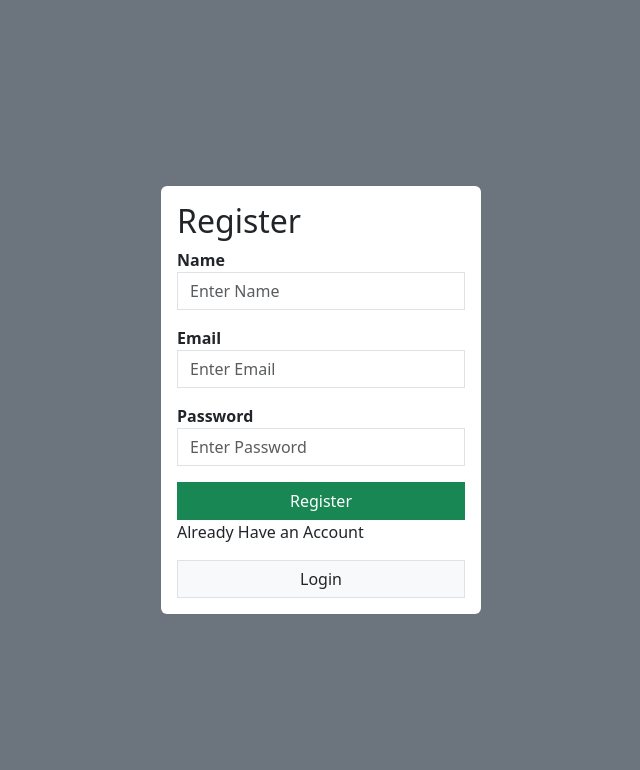
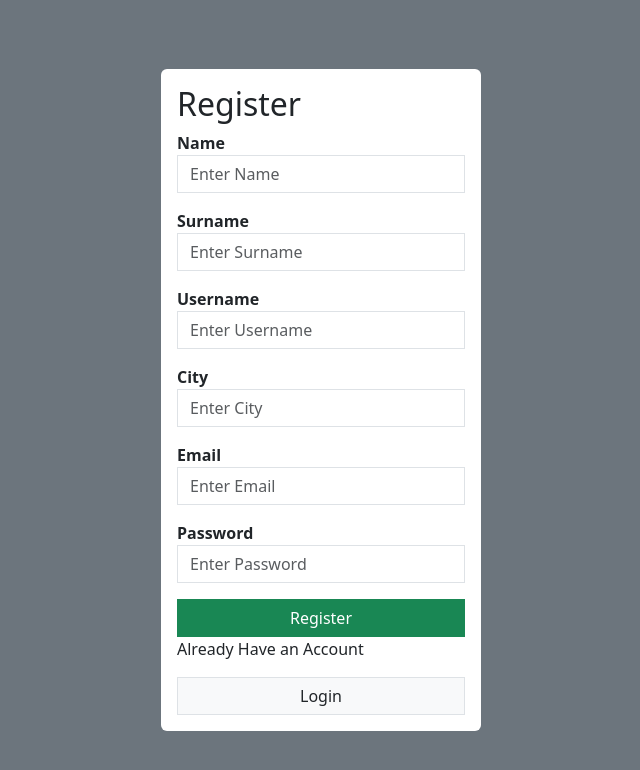
Before and after one commit to CodecoolGlobal/freestyle-mern-project-react-annamzielinska, a React (Create React App) app in the folder client/: page /Signup in a window 1280 px wide. Shown: the top 770 px of the page, without its empty margins (319-959 px from the left). Built offline with nearby package versions, Linux system fonts and the light colour scheme.

Commit message:
added more of signup i just to want merge with bartosz

```diff
--- a/client/src/components/Registration/Signup.js
+++ b/client/src/components/Registration/Signup.js
@@ -4,8 +4,15 @@ import { Link } from "react-router-dom";
 
 function Signup() {
     const [name, setName] = useState()
+    const [surname, setSurname] = useState()
+    const [username, setUsername] = useState()
+    const [city, setCity] = useState()
     const [email, setEmail] = useState()
     const [password, setPassword] = useState()
+
+
+
+
 
     const handleSubmit = (e) => {
         e.preventDefault();
@@ -14,7 +21,7 @@ function Signup() {
             headers: {
                 'Content-Type': 'application/json',
             },
-            body: JSON.stringify({ name, email, password }),
+            body: JSON.stringify({ name, surname, username, city, email, password }),
         })
         .then(response => response.json())
         .then(result => console.log(result))
@@ -37,6 +44,45 @@ function Signup() {
                             name="email"
                             className="form-control rounded-0"
                             onChange={(e) => setName(e.target.value)}
+                            />
+                        </div>
+                        <div className="mb-3">
+                            <label htmlFor="email">
+                            <strong>Surname</strong>
+                            </label>
+                            <input
+                            type="email"
+                            placeholder="Enter Surname"
+                            autoComplete="off"
+                            name="email"
+                            className="form-control rounded-0"
+                            onChange={(e) => setSurname(e.target.value)}
+                            />
+                        </div>
+                        <div className="mb-3">
+                            <label htmlFor="email">
+                            <strong>Username</strong>
+                            </label>
+                            <input
+                            type="email"
+                            placeholder="Enter Username"
+                            autoComplete="off"
+                            name="email"
+                            className="form-control rounded-0"
+                            onChange={(e) => setUsername(e.target.value)}
+                            />
+                        </div>
+                        <div className="mb-3">
+                            <label htmlFor="email">
+                            <strong>City</strong>
+                            </label>
+                            <input
+                            type="email"
+                            placeholder="Enter City"
+                            autoComplete="off"
+                            name="email"
+                            className="form-control rounded-0"
+                            onChange={(e) => setCity(e.target.value)}
                             />
                         </div>
                         <div className="mb-3">
```
